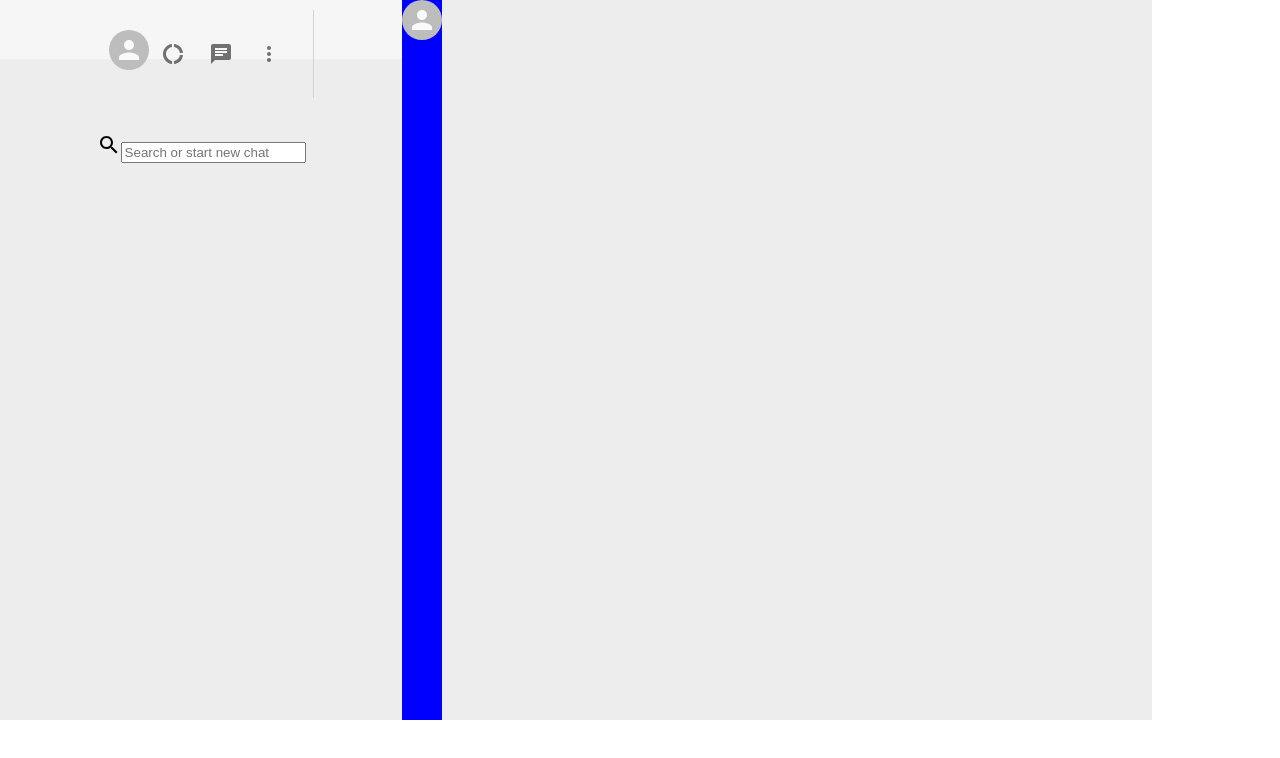
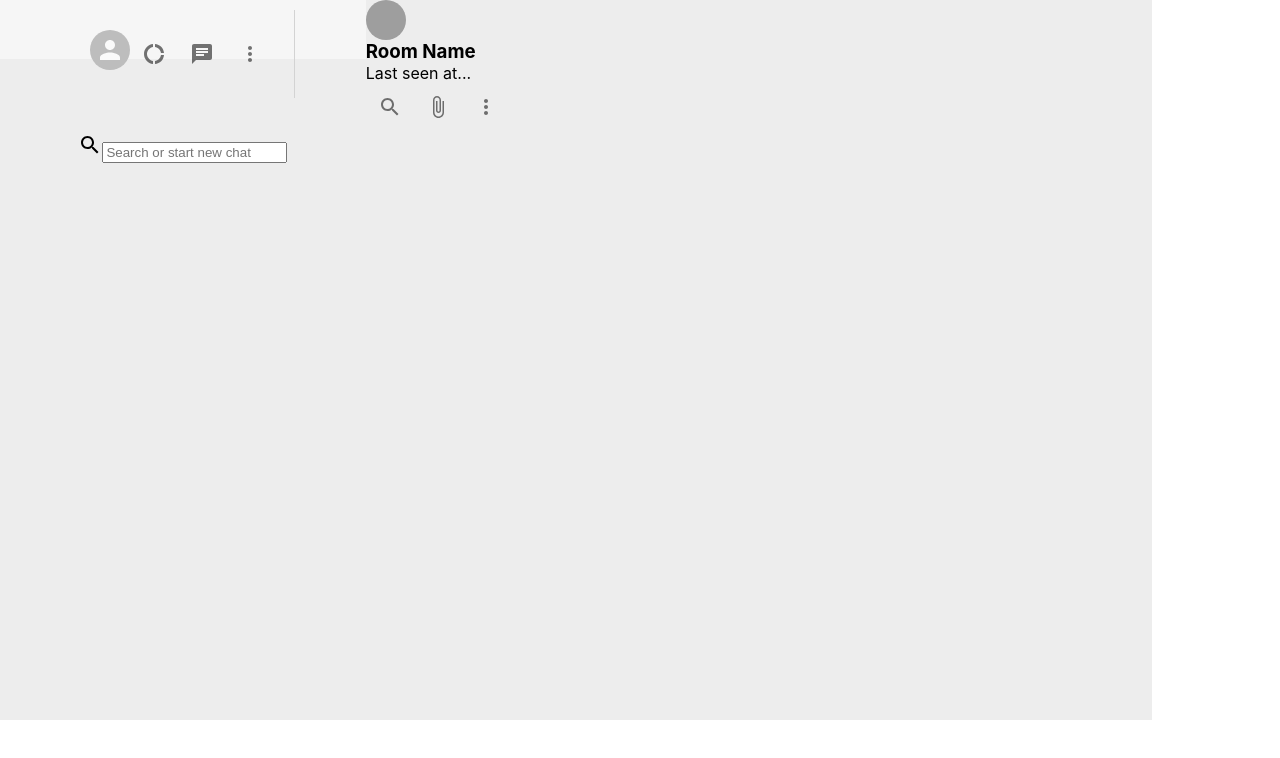
Before and after one commit to 12Harsha2000/Whatsapp, a React (Create React App) app in the folder whatsapp-clone/: page / in a window 1280 px wide. Shown: the top 758 px of the page. Built offline with nearby package versions, Linux system fonts and the light colour scheme; grey boxes are pictures that could not be loaded.

Commit message:
Initiated

```diff
--- a/whatsapp-clone/src/Chat.css
+++ b/whatsapp-clone/src/Chat.css
@@ -1,4 +1,3 @@
 .chat{
   flex: o.65;
-  background-color: blue;
 }
--- a/whatsapp-clone/src/Chat.js
+++ b/whatsapp-clone/src/Chat.js
@@ -1,24 +1,37 @@
-import React from 'react';
+import React, { useState, useEffect } from 'react';
 import "./Chat.css";
-import { Avatar } from '@material-ui/core';
+import { Avatar, IconButton } from '@material-ui/core';
+import { AttachFile, MoreVert, SearchOutlined } from '@material-ui/icons';
 
 function Chat() {
- return(
-  <div className='chat'>
+  const [seed, setSeed] = useState("");
+  return(
+   <div className='chat'>
+    <div className="chat_header">
+     <Avatar src={`https://avatars.dicebear.com/api/human/${seed}.svg`} />
 
-    <div className="chat_header">
-<Avatar />
+     <div className="chat_headerInfo">
+      <h3>Room Name</h3>
+      <p>Last seen at...</p>
+     </div>
+
+     <div className="chat_headerRight">
+      <IconButton>
+        <SearchOutlined />
+      </IconButton>
+      <IconButton>
+        <AttachFile />
+      </IconButton>
+      <IconButton>
+        <MoreVert />
+      </IconButton>
+      </div>
     </div>
 
-    <div className="chat_body">
+    <div className="chat_body"></div>
 
-    </div>
-
-    <div className="chat_footer">
-
-    </div>
-
-  </div>
+    <div className="chat_footer"></div>
+   </div>
  );
 }
 
```
